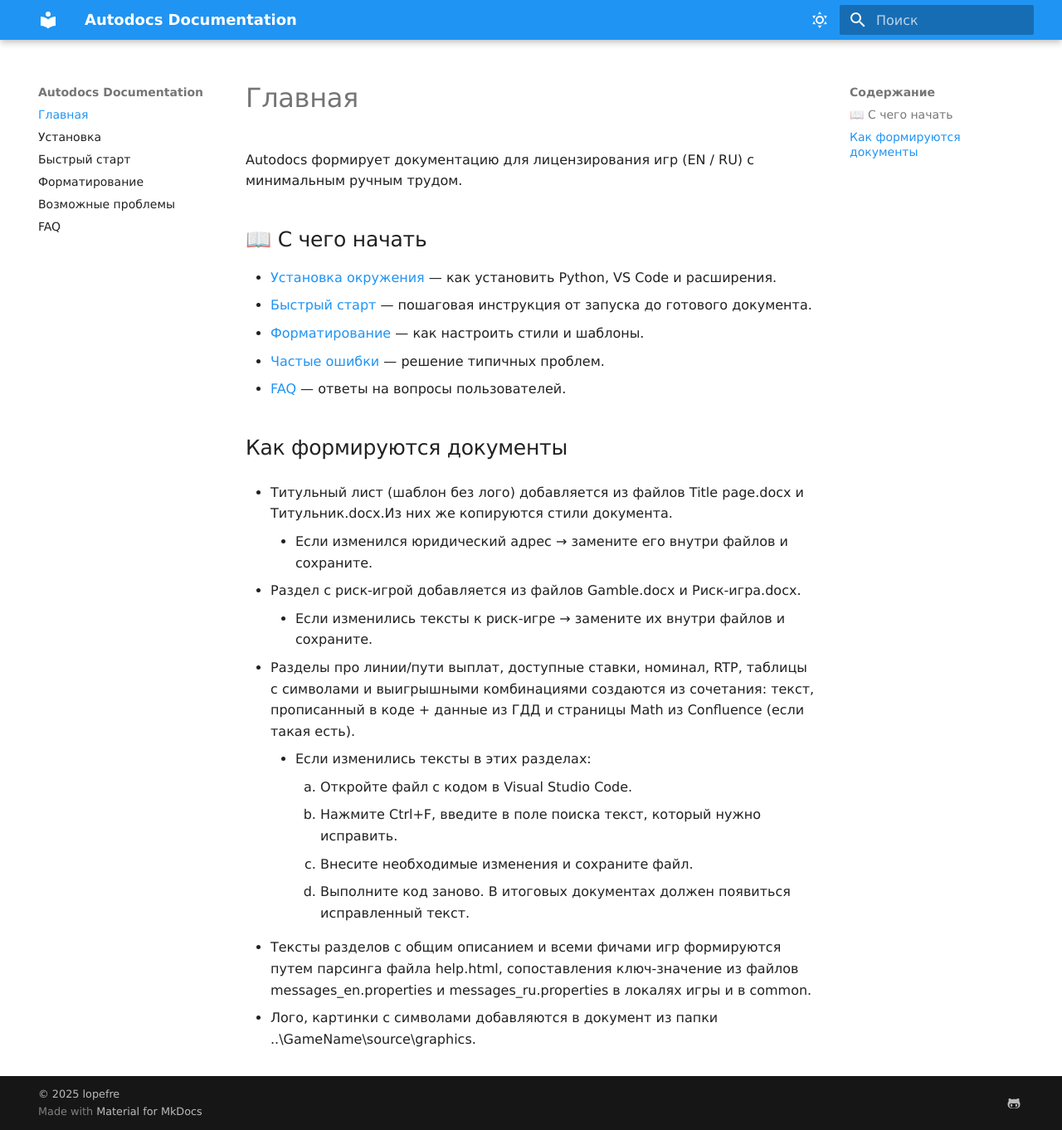
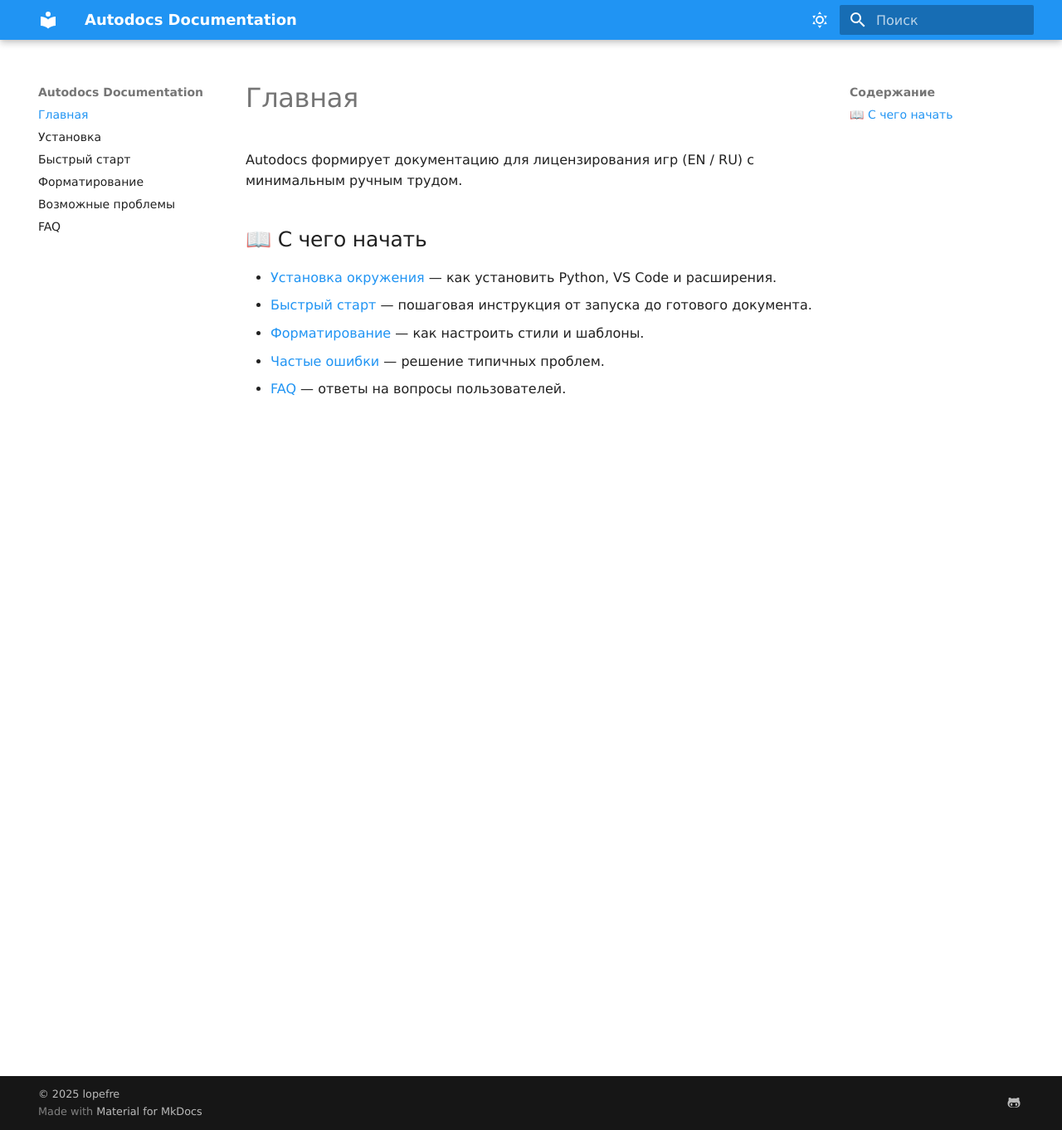
Before and after one commit to lopefre/Documentation, an MkDocs documentation site: the page built from docs/index.md, in a window 1280 px wide and 1362 px high. Shown: the whole window at 83% size. Built offline with MkDocs 1.6.1 and Material for MkDocs 9.7.7, drawn with Linux system fonts in a browser that asks for light colours; some web fonts are replaced.

Commit message:
Update index.md

```diff
--- a/docs/index.md
+++ b/docs/index.md
@@ -11,25 +11,3 @@ Autodocs формирует документацию для лицензиров
 - [Форматирование](formatting.md) — как настроить стили и шаблоны.
 - [Частые ошибки](errors.md) — решение типичных проблем.
 - [FAQ](faq.md) — ответы на вопросы пользователей.
-
-## Как формируются документы
-
-- Титульный лист (шаблон без лого) добавляется из файлов Title page.docx и Титульник.docx.Из них же копируются стили документа.
-
-    - Если изменился юридический адрес → замените его внутри файлов и сохраните.
-
-- Раздел с риск-игрой добавляется из файлов Gamble.docx и Риск-игра.docx.
-
-    - Если изменились тексты к риск-игре → замените их внутри файлов и сохраните.
-
-- Разделы про линии/пути выплат, доступные ставки, номинал, RTP, таблицы с символами и выигрышными комбинациями создаются из сочетания: текст, прописанный в коде + данные из ГДД и страницы Math из Confluence (если такая есть).
-
-    - Если изменились тексты в этих разделах:
-        1. Откройте файл с кодом в Visual Studio Code.
-        2. Нажмите Ctrl+F, введите в поле поиска текст, который нужно исправить.
-        3. Внесите необходимые изменения и сохраните файл.
-        4. Выполните код заново. В итоговых документах должен появиться исправленный текст.
-
-- Тексты разделов с общим описанием и всеми фичами игр формируются путем парсинга файла help.html, сопоставления ключ-значение из файлов messages_en.properties и messages_ru.properties в локалях игры и в common.
-
-- Лого, картинки с символами добавляются в документ из папки ..\GameName\source\graphics.
```
